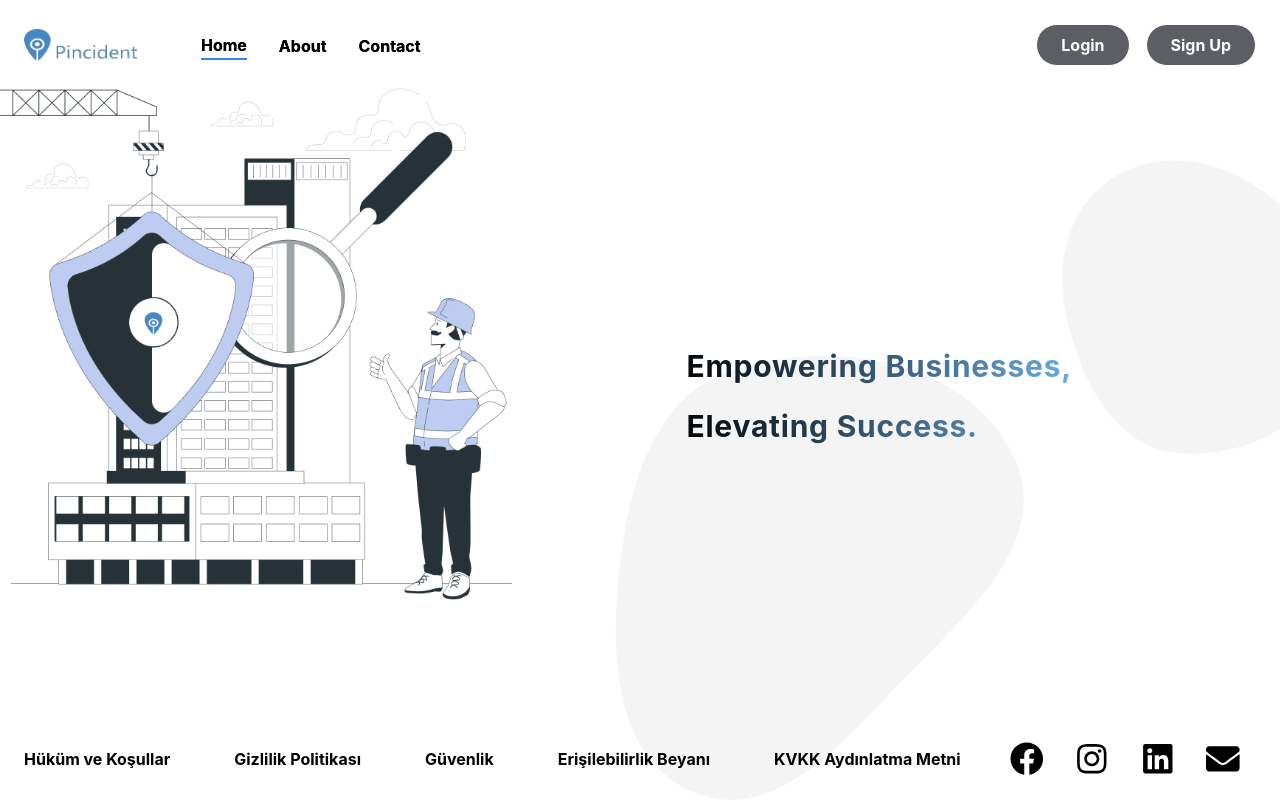
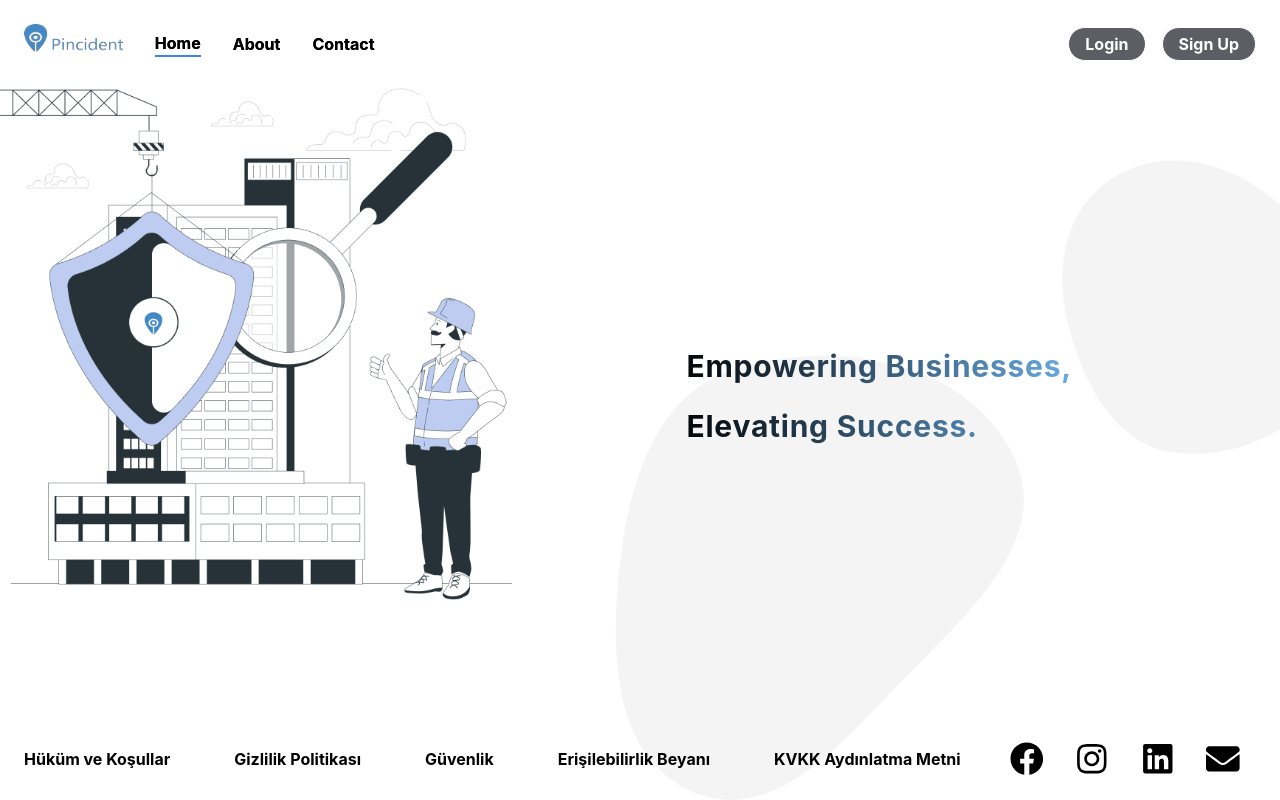
Before and after one commit to Thesis-Frontend/Frontend, a React (Vite) app: page /welcome in a window 1280 px wide. Built offline with nearby package versions, Linux system fonts and the light colour scheme.

Commit message:
logo düzeltildi(sonunda)

```diff
--- a/src/components/Navbar.jsx
+++ b/src/components/Navbar.jsx
@@ -21,8 +21,8 @@ const Navbar = () => {
 
   const linkStyles = (path) => {
     return location.pathname === path
-      ? "block mt-4 lg:inline-block lg:mt-0 text-black font-bold text-xl hover:text-blue-200 border-b-2 border-blue-500"
-      : "block mt-4 lg:inline-block lg:mt-0 text-black font-bold text-xl hover:text-blue-200";
+      ? "block mt-4 lg:inline-block lg:mt-0 text-black font-bold text-base hover:text-blue-200 border-b-2 border-blue-500"
+      : "block mt-4 lg:inline-block lg:mt-0 text-black font-bold text-base hover:text-blue-200";
   };
 
   const handleLoginClick = () => {
@@ -36,8 +36,9 @@ const Navbar = () => {
   return (
     <nav className="absolute w-full flex items-center justify-between flex-wrap landingBackgroundColor p-6 z-10">
       <div className="flex items-center flex-shrink-0 text-white mr-6">
-        <Link to="/">
-          <img src={logo} alt="Logo" className="h-8 mr-10 w-auto" />
+        <Link to="/" className="flex items-center">
+          <img src={logo} alt="Logo" className="h-7 w-auto mr-2 mb-3" />
+          <span className="text-lg font-bold text-black"></span>
         </Link>
       </div>
       <div className="block lg:hidden">
@@ -76,7 +77,7 @@ const Navbar = () => {
         <div className="flex items-center space-x-4 mt-4 lg:mt-0">
           {!showLoginOptions ? (
             <button
-              className="text-md px-6 py-3 leading-none border rounded-full text-white border-white hover:border-transparent hover:text-blue-500 hover:bg-white transition-all duration-300 ease-in-out"
+              className="text-base px-4 py-2 leading-none border rounded-full text-white border-white hover:border-transparent hover:text-blue-500 hover:bg-white transition-all duration-300 ease-in-out"
               onClick={toggleLoginOptions}
               style={{
                 backgroundColor: "#5C5E64",
@@ -89,7 +90,7 @@ const Navbar = () => {
           ) : (
             <>
               <Link
-                className="text-md px-6 py-3 leading-none border rounded-l-full text-white border-white hover:border-transparent border-r-0 hover:text-blue-500 hover:bg-white transition-all duration-300 ease-in-out"
+                className="text-base px-4 py-2 leading-none border rounded-l-full text-white border-white hover:border-transparent border-r-0 hover:text-blue-500 hover:bg-white transition-all duration-300 ease-in-out"
                 onClick={() => {
                   handleLoginClick(true);
                   setIsUserLogin(false);
@@ -103,7 +104,7 @@ const Navbar = () => {
                 Yönetici
               </Link>
               <Link
-                className="text-md px-6 py-3 leading-none border rounded-r-full text-white border-white hover:border-transparent border-l-0 hover:text-blue-500 hover:bg-white transition-all duration-300 ease-in-out"
+                className="text-base px-4 py-2 leading-none border rounded-r-full text-white border-white hover:border-transparent border-l-0 hover:text-blue-500 hover:bg-white transition-all duration-300 ease-in-out"
                 onClick={() => {
                   handleLoginClick(true);
                   setIsUserLogin(true);
@@ -120,7 +121,7 @@ const Navbar = () => {
           )}
           <Link
             to="/sign-up"
-            className="text-md px-6 py-3 leading-none border rounded-full text-white border-white hover:border-transparent hover:text-blue-500 hover:bg-white transition-all duration-300 ease-in-out"
+            className="text-base px-4 py-2 leading-none border rounded-full text-white border-white hover:border-transparent hover:text-blue-500 hover:bg-white transition-all duration-300 ease-in-out"
             onClick={toggleMenu}
             style={{
               backgroundColor: "#5C5E64",
```
